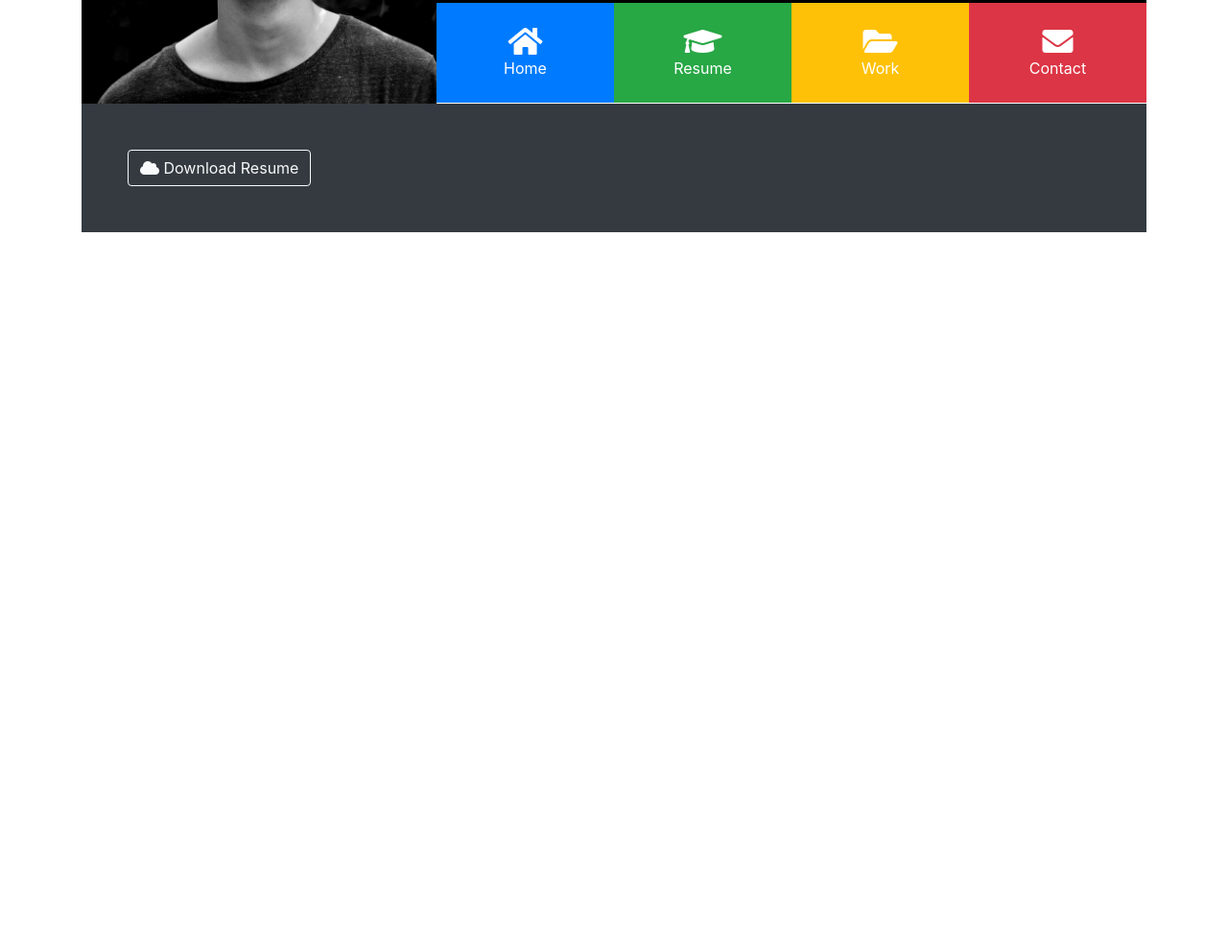
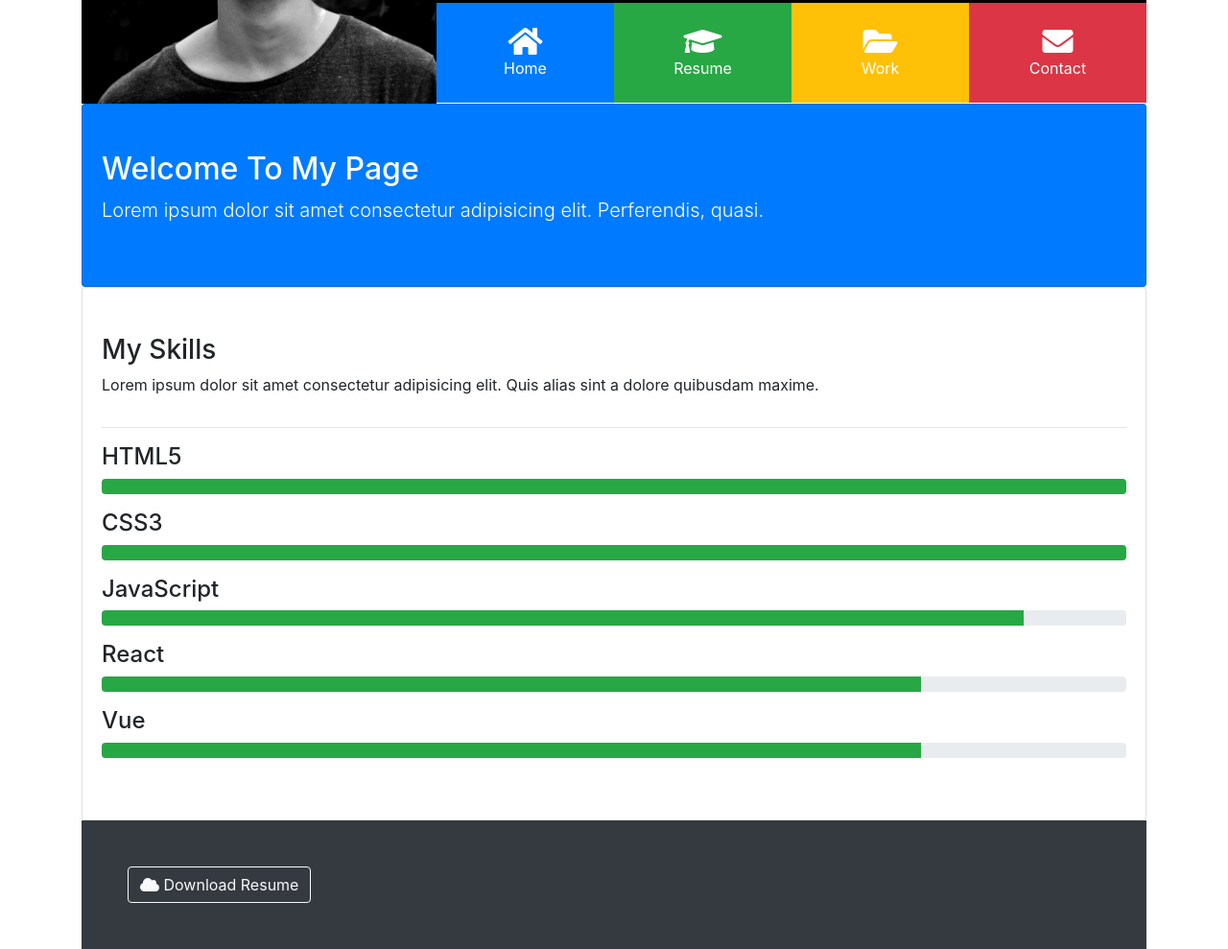
Before and after one commit to katherinebl/portfoligrid, a plain HTML site: page index.html in a window 1280 px wide. Shown: the part 256-1245 px from the top of the page at 96% size. Before the commit the page ends 800 px from the top, so only its background shows below. Drawn offline with nearby package versions, Linux system fonts and the light colour scheme.

Commit message:
Added home collapsible section with skills subsection

```diff
--- a/index.html
+++ b/index.html
@@ -76,6 +76,44 @@
       </div>
     </header>
 
+    <!-- HOME COLLAPSIBLE -->
+    <div id="home" class="collapse show">
+      <div class="card card-body bg-primary text-white py-5">
+        <h2>Welcome To My Page</h2>
+        <p class="lead">Lorem ipsum dolor sit amet consectetur adipisicing elit. Perferendis, quasi.</p>
+      </div>
+
+      <div class="card card-body py-5">
+        <h3>My Skills</h3>
+        <p>Lorem ipsum dolor sit amet consectetur adipisicing elit. Quis alias sint a dolore quibusdam maxime.</p>
+        <hr>
+        <h4>HTML5</h4>
+        <div class="progress mb-3">
+          <div class="progress-bar bg-success" style="width: 100%"></div>
+        </div>
+
+        <h4>CSS3</h4>
+        <div class="progress mb-3">
+          <div class="progress-bar bg-success" style="width: 100%"></div>
+        </div>
+
+        <h4>JavaScript</h4>
+        <div class="progress mb-3">
+          <div class="progress-bar bg-success" style="width: 90%"></div>
+        </div>
+
+        <h4>React</h4>
+        <div class="progress mb-3">
+          <div class="progress-bar bg-success" style="width: 80%"></div>
+        </div>
+
+        <h4>Vue</h4>
+        <div class="progress mb-3">
+          <div class="progress-bar bg-success" style="width: 80%"></div>
+        </div>
+      </div>
+    </div>
+
     <!-- FOOTER -->
     <footer id="main-footer" class="p-5 bg-dark text-white">
       <div class="row">
```
